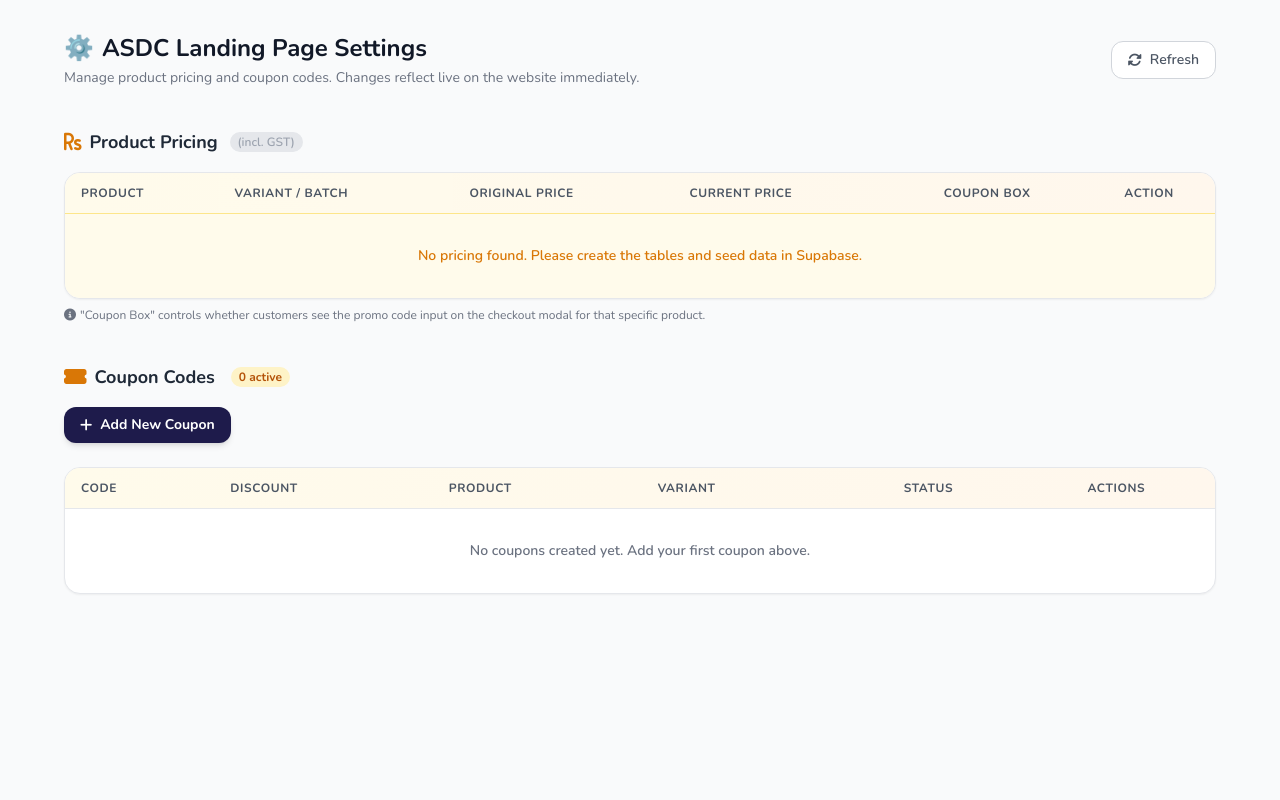
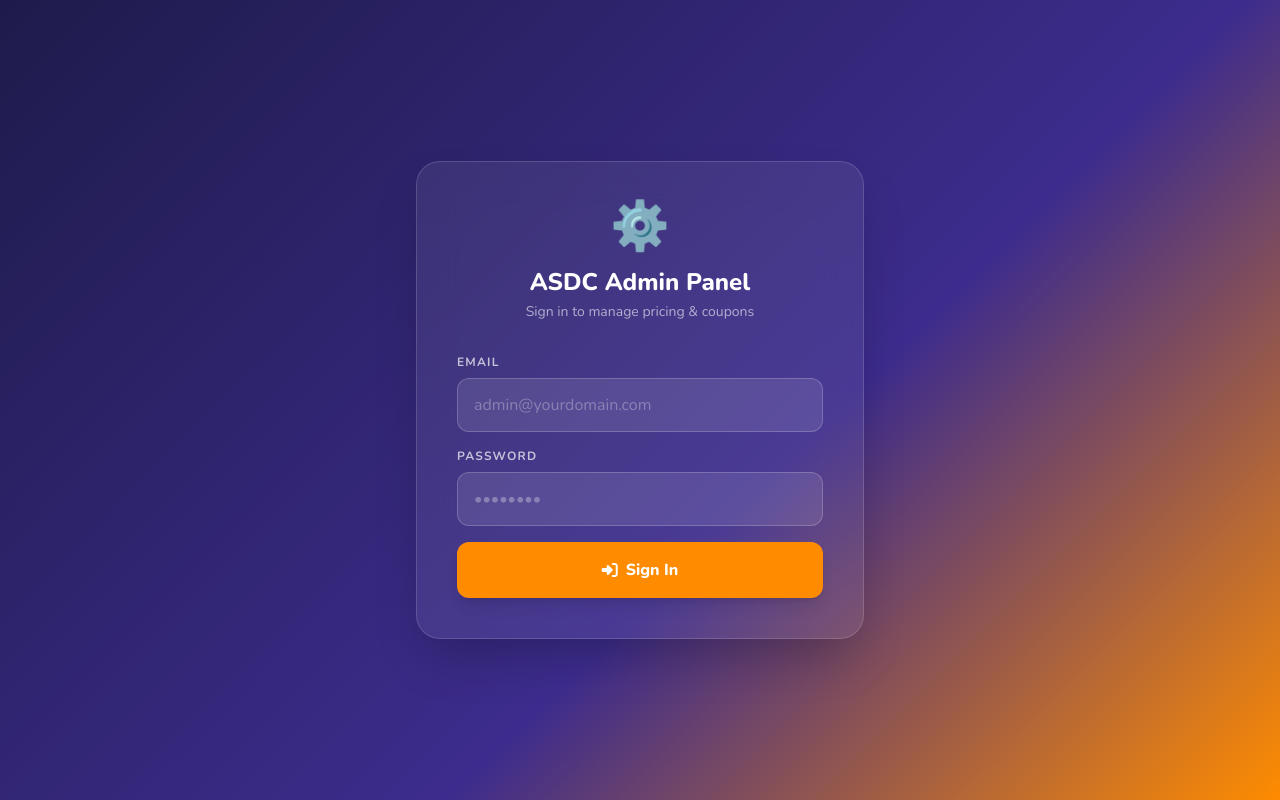
Before and after one commit to koushikrai/Ai_Mastery_Bootcamp_Landing_page, a website built with Vite: page LandingpageAcademy/admin.html in a window 1280 px wide. Built offline with nearby package versions, Linux system fonts and the light colour scheme; some packages are replaced by stand-ins of ours; no server answers; the database is empty.

Commit message:
added admin page

```diff
--- a/LandingpageAcademy/admin.html
+++ b/LandingpageAcademy/admin.html
@@ -56,9 +56,58 @@
     .toggle-checkbox:checked + .toggle-label {
       background-color: #10b981;
     }
+
+    /* Login screen */
+    #login-screen {
+      background: linear-gradient(135deg, #1E1B4B 0%, #3D2C8D 60%, #FF8C00 100%);
+    }
+    .login-card {
+      backdrop-filter: blur(20px);
+      background: rgba(255, 255, 255, 0.07);
+      border: 1px solid rgba(255, 255, 255, 0.15);
+    }
+    @keyframes fadeIn {
+      from { opacity: 0; transform: translateY(20px); }
+      to { opacity: 1; transform: translateY(0); }
+    }
+    .animate-fadein { animation: fadeIn 0.5s ease forwards; }
   </style>
 </head>
-<body class="bg-gray-50 text-gray-800 min-h-screen p-8">
+<body class="bg-gray-50 text-gray-800 min-h-screen">
+
+  <!-- ═══ LOGIN SCREEN ═══════════════════════════════════════════════════ -->
+  <div id="login-screen" class="fixed inset-0 z-50 flex items-center justify-center p-4">
+    <div class="login-card rounded-3xl p-10 w-full max-w-md shadow-2xl animate-fadein">
+      <div class="text-center mb-8">
+        <div class="text-5xl mb-4">⚙️</div>
+        <h1 class="text-2xl font-black text-white">ASDC Admin Panel</h1>
+        <p class="text-white/60 text-sm mt-1 font-medium">Sign in to manage pricing & coupons</p>
+      </div>
+
+      <form id="login-form" class="space-y-4">
+        <div>
+          <label class="block text-white/70 text-xs font-bold uppercase tracking-widest mb-2">Email</label>
+          <input type="email" id="login-email" required placeholder="admin@yourdomain.com"
+            class="w-full bg-white/10 border border-white/20 rounded-xl px-4 py-3.5 text-white placeholder-white/30 focus:outline-none focus:ring-2 focus:ring-amber-400 focus:border-transparent font-medium transition">
+        </div>
+        <div>
+          <label class="block text-white/70 text-xs font-bold uppercase tracking-widest mb-2">Password</label>
+          <input type="password" id="login-password" required placeholder="••••••••"
+            class="w-full bg-white/10 border border-white/20 rounded-xl px-4 py-3.5 text-white placeholder-white/30 focus:outline-none focus:ring-2 focus:ring-amber-400 focus:border-transparent font-medium transition">
+        </div>
+
+        <p id="login-error" class="text-red-300 text-xs font-bold hidden"></p>
+
+        <button type="submit" id="login-btn"
+          class="w-full bg-[#FF8C00] hover:bg-[#e67e00] active:scale-95 text-white font-black py-4 rounded-xl transition shadow-lg mt-2 flex items-center justify-center gap-2">
+          <i class="fas fa-sign-in-alt"></i> Sign In
+        </button>
+      </form>
+    </div>
+  </div>
+
+  <!-- ═══ ADMIN DASHBOARD (hidden until logged in) ════════════════════════ -->
+  <div id="admin-dashboard" class="hidden p-8">
   <div class="max-w-6xl mx-auto space-y-10">
     <!-- Header -->
     <div class="flex items-center justify-between">
@@ -70,9 +119,14 @@
           Manage product pricing and coupon codes. Changes reflect live on the website immediately.
         </p>
       </div>
-      <button id="refresh-btn" class="inline-flex items-center gap-2 px-4 py-2 border border-gray-300 rounded-xl text-sm font-semibold text-gray-600 hover:bg-gray-100 transition active:scale-95 bg-white">
-        <i class="fas fa-sync-alt"></i> Refresh
-      </button>
+      <div class="flex items-center gap-3">
+        <button id="refresh-btn" class="inline-flex items-center gap-2 px-4 py-2 border border-gray-300 rounded-xl text-sm font-semibold text-gray-600 hover:bg-gray-100 transition active:scale-95 bg-white">
+          <i class="fas fa-sync-alt"></i> Refresh
+        </button>
+        <button id="logout-btn" class="inline-flex items-center gap-2 px-4 py-2 bg-red-50 border border-red-200 rounded-xl text-sm font-semibold text-red-600 hover:bg-red-100 transition active:scale-95">
+          <i class="fas fa-sign-out-alt"></i> Logout
+        </button>
+      </div>
     </div>
 
     <!-- Pricing Section -->
@@ -193,6 +247,7 @@
       </div>
     </section>
   </div>
+  </div> <!-- end admin-dashboard -->
 
   <div id="toast-container" class="toast-container"></div>
 
--- a/LandingpageAcademy/src/admin.ts
+++ b/LandingpageAcademy/src/admin.ts
@@ -7,6 +7,71 @@ import {
     deleteCouponCode
   } from './lib/pricing-api';
 import type { ProductPricing, CouponCode } from './lib/pricing-api';
+import { supabase } from './supabase-client';
+
+  // ─── AUTH ─────────────────────────────────────────────────────────────
+
+  const showLoginScreen = () => {
+    document.getElementById('login-screen')!.classList.remove('hidden');
+    document.getElementById('admin-dashboard')!.classList.add('hidden');
+  };
+
+  const showDashboard = () => {
+    document.getElementById('login-screen')!.classList.add('hidden');
+    document.getElementById('admin-dashboard')!.classList.remove('hidden');
+    loadData();
+  };
+
+  // Check session on load
+  supabase.auth.getSession().then(({ data: { session } }) => {
+    if (session) {
+      showDashboard();
+    } else {
+      showLoginScreen();
+    }
+  });
+
+  // Listen for auth changes (e.g. session expiry)
+  supabase.auth.onAuthStateChange((_event, session) => {
+    if (session) {
+      showDashboard();
+    } else {
+      showLoginScreen();
+    }
+  });
+
+  // Handle login form
+  document.addEventListener('DOMContentLoaded', () => {
+    const loginForm = document.getElementById('login-form') as HTMLFormElement;
+    const loginBtn = document.getElementById('login-btn') as HTMLButtonElement;
+    const loginError = document.getElementById('login-error') as HTMLParagraphElement;
+    const logoutBtn = document.getElementById('logout-btn') as HTMLButtonElement;
+
+    loginForm?.addEventListener('submit', async (e) => {
+      e.preventDefault();
+      const email = (document.getElementById('login-email') as HTMLInputElement).value.trim();
+      const password = (document.getElementById('login-password') as HTMLInputElement).value;
+
+      loginBtn.innerHTML = '<i class="fas fa-spinner fa-spin"></i> Signing in...';
+      loginBtn.disabled = true;
+      loginError.classList.add('hidden');
+
+      const { error } = await supabase.auth.signInWithPassword({ email, password });
+
+      if (error) {
+        loginError.textContent = error.message;
+        loginError.classList.remove('hidden');
+        loginBtn.innerHTML = '<i class="fas fa-sign-in-alt"></i> Sign In';
+        loginBtn.disabled = false;
+      }
+      // On success, onAuthStateChange fires and calls showDashboard()
+    });
+
+    logoutBtn?.addEventListener('click', async () => {
+      await supabase.auth.signOut();
+      // onAuthStateChange fires and calls showLoginScreen()
+    });
+  });
 
   // ─── UTILS ─────────────────────────────────────────────────────────────
 
```
